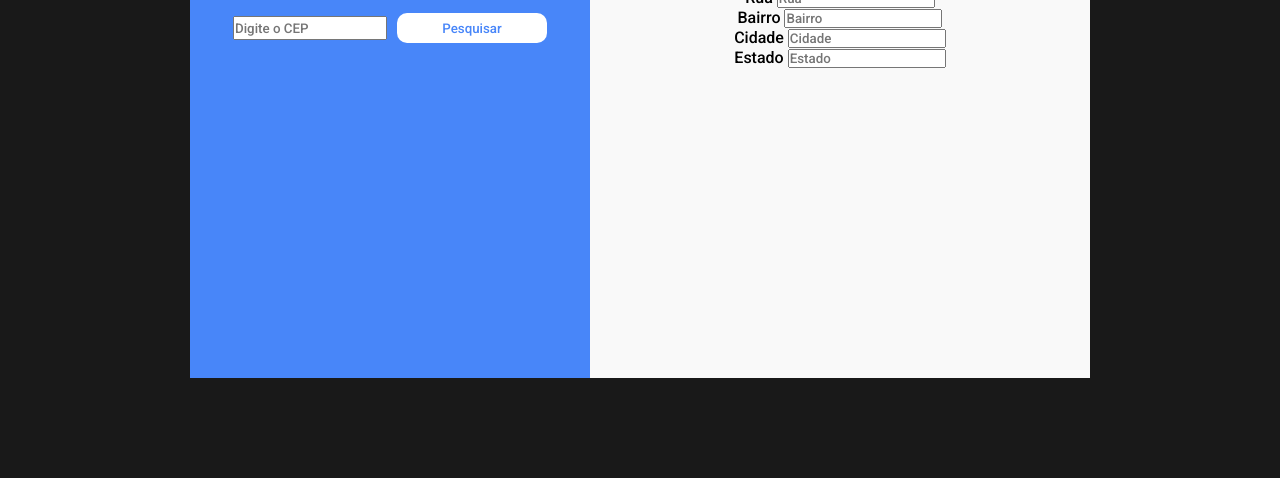
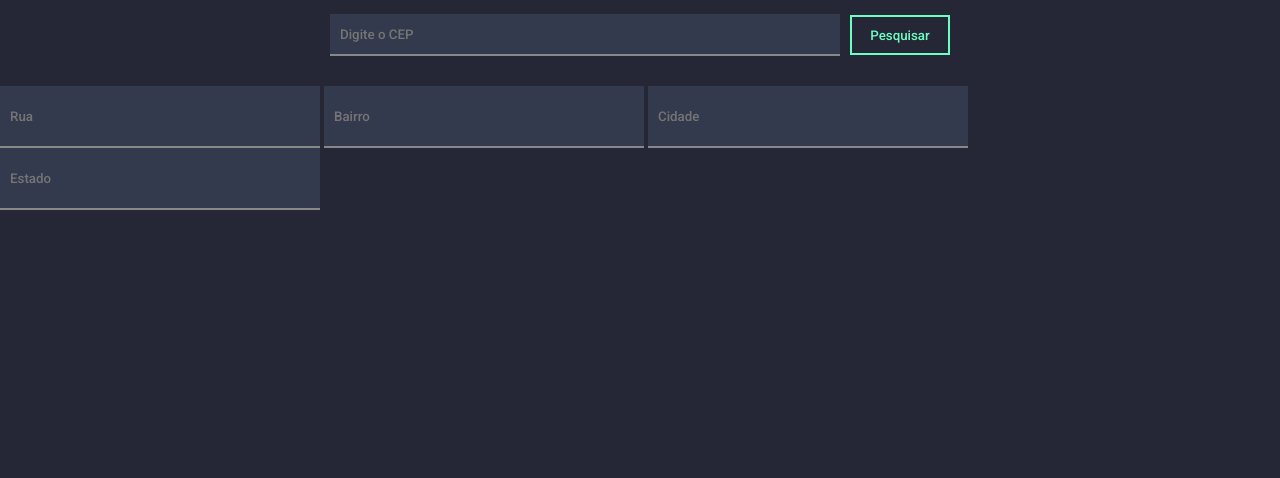
Before and after one commit to gabrielbarrosg/consultarCep_API, a plain HTML site: page index.html in a window 1280 px wide. Shown: the part 322-800 px from the top of the page. Drawn offline with Linux system fonts and the light colour scheme.

Commit message:
layout changed

```diff
--- a/assets/css/style.css
+++ b/assets/css/style.css
@@ -1,52 +1,72 @@
 @import url('https://fonts.googleapis.com/css2?family=Roboto:wght@500;700&display=swap');
 *{
+    color: white;
     margin: 0px;
     padding: 0px;
     font-family: 'Roboto', sans-serif;
 }
 body{
+    min-height: 100vh;
+    background-color: #252736;
+}
+
+h1{
+    color: rgb(11, 255, 153);
+}
+#pesquisa-cep{
+    min-height: 100vh;
     display: flex;
     justify-content: center;
     align-items: center;
-    background-color: rgb(25, 25, 25);
-}
-#pesquisa-cep{
-    height: 700px;
-    display: flex;
-    flex-direction: row;
+    flex-direction: column;
+    gap: 30px;
 }
 .pesquisa{
-    background-color: rgb(72, 134, 249);
-    width: 400px;
     display: flex;
-    justify-content: center;
     align-items: center;
+    flex-direction: row;
     gap: 10px;
 }
 
-#resultado{
-    background-color: rgba(255, 255, 255, 0.973);
+input::-webkit-outer-spin-button,
+input::-webkit-inner-spin-button {
+  -webkit-appearance: none;
+  margin: 0;
+}
+
+#cep{
+    padding-left: 10px;
     width: 500px;
-    display: flex;
-    flex-direction: column;
-    justify-content: center;
-    align-items: center;
+    height: 40px;
 }
-#cep {
-    width: 150px;
-    height: 20px;
-}
-.btn {
-    background-color: rgb(255, 255, 255);
-    color: rgb(72, 134, 249);
-    border: none;
-    border-radius: 10px;
-    width: 150px;
-    height: 30px;
+.btn{
+    width: 100px;
+    height: 40px;
+    color: rgb(107, 255, 193);
+    background-color: #252736;
+    border: 2px solid rgb(107, 255, 193);
     transition-duration: 0.3s;
 }
 .btn:hover {
+    color: white;
+    background-color: rgb(37, 253, 163);
+    border: none;
     cursor: pointer;
-    background-color: rgb(0, 60, 255);
-    color: rgb(255, 255, 255);
 }
+
+input{
+    border: none;
+    border-bottom: 2px solid rgb(136, 136, 136);
+    background-color: rgba(57, 63, 84, 0.8);
+    transition-duration: 0.3s;
+}
+input:hover{
+    border-bottom: 2px solid rgb(11, 255, 153);
+    background-color: rgba(45, 49, 63, 0.8);
+}
+
+#resultado input {
+    padding: 10px;
+    width: 300px;
+    height: 40px;
+}
--- a/index.html
+++ b/index.html
@@ -9,27 +9,17 @@
 </head>
 <body>
     <div id="pesquisa-cep">
+        <h1>ViaCEP</h1>
         <div class="pesquisa">
             <input id="cep" type="number" placeholder="Digite o CEP">
             <button class="btn" onclick="consultarCep()">Pesquisar</button>
         </div>
+
         <div id="resultado">
-            <label>Rua
-                <input id="rua" type="text" placeholder="Rua">
-            </label>
-
-            <label>Bairro
-                <input id="bairro" type="text" placeholder="Bairro">
-            </label>
-
-            <label>Cidade
-                <input id="cidade" type="text" placeholder="Cidade">
-            </label>
-
-            <label>Estado
-                <input id="estado" type="text" placeholder="Estado">
-            </label>
-
+            <input id="rua" type="text" placeholder="Rua" disabled>
+            <input id="bairro" type="text" placeholder="Bairro" disabled>
+            <input id="cidade" type="text" placeholder="Cidade" disabled>
+            <input id="estado" type="text" placeholder="Estado" disabled>
         </div>
     </div>
 
```
